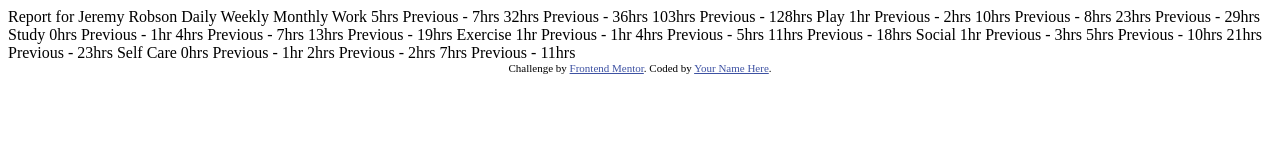
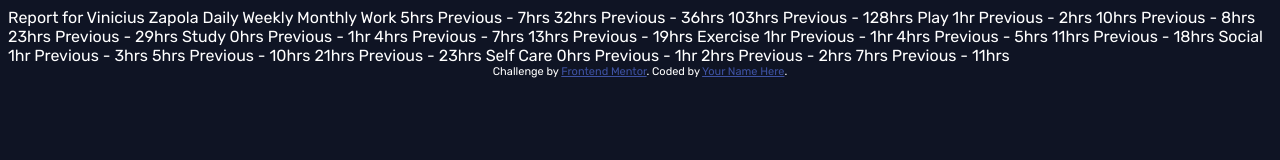
Before and after one commit to vzapola/Time-Tracking-Dashboard, a plain HTML site: page index.html in a window 1280 px wide. Drawn offline with Linux system fonts and the light colour scheme.

Commit message:
:bricks: ci: Adding CSS File with base styles

```diff
--- a/index.html
+++ b/index.html
@@ -1,23 +1,29 @@
 <!DOCTYPE html>
-<html lang="en">
+<html lang="pt-br">
 <head>
   <meta charset="UTF-8">
   <meta name="viewport" content="width=device-width, initial-scale=1.0"> <!-- displays site properly based on user's device -->
 
   <link rel="icon" type="image/png" sizes="32x32" href="./images/favicon-32x32.png">
 
-  <title>Frontend Mentor | Time tracking dashboard</title>
+  <link rel="preconnect" href="https://fonts.googleapis.com">
+<link rel="preconnect" href="https://fonts.gstatic.com" crossorigin>
+<link href="https://fonts.googleapis.com/css2?family=Rubik:wght@300;400;500&display=swap" rel="stylesheet">
+<link rel="stylesheet" href="style.css">
 
-  <!-- Feel free to remove these styles or customise in your own stylesheet 👍 -->
+
+  <title>Time tracking dashboard</title>
+
   <style>
     .attribution { font-size: 11px; text-align: center; }
     .attribution a { color: hsl(228, 45%, 44%); }
   </style>
+
 </head>
 <body>
 
   Report for
-  Jeremy Robson
+  Vinicius Zapola
 
   Daily
   Weekly
--- /dev/null
+++ b/style.css
@@ -0,0 +1,21 @@
+:root {
+/* colors */
+--user: hsl(246, 80%, 60%);
+--orange: hsl(15, 100%, 70%);
+--blue: hsl(195, 74%, 62%);
+--pink: hsl(348, 100%, 68%);
+--green: hsl(145, 58%, 55%);
+--purple: hsl(264, 64%, 52%);
+--yellow: hsl(43, 84%, 65%);
+--neutral1: hsl(226, 43%, 10%);
+--neutral2: hsl(235, 46%, 20%);
+--neutral3: hsl(235, 45%, 61%);
+--neutral4: hsl(236, 100%, 87%);
+}
+
+
+body {
+    font-family: 'Rubik', sans-serif;
+    background-color: var(--neutral1);
+    color: white;
+}
```
